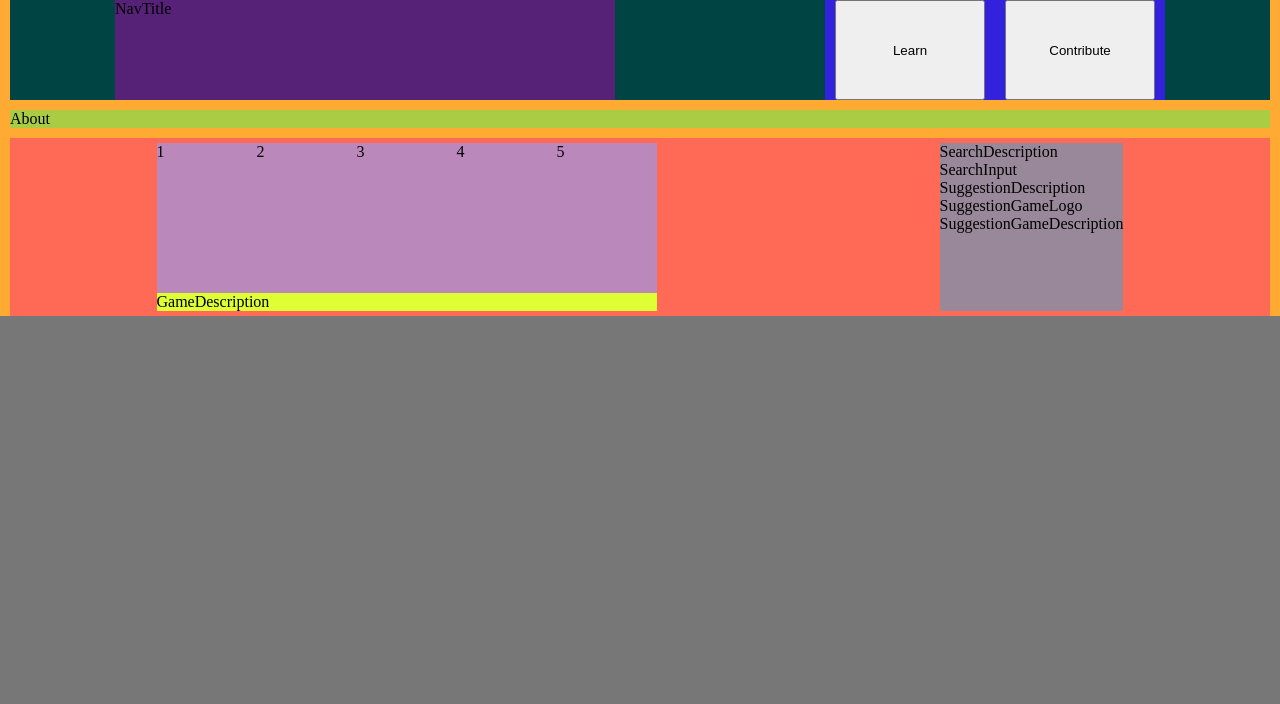
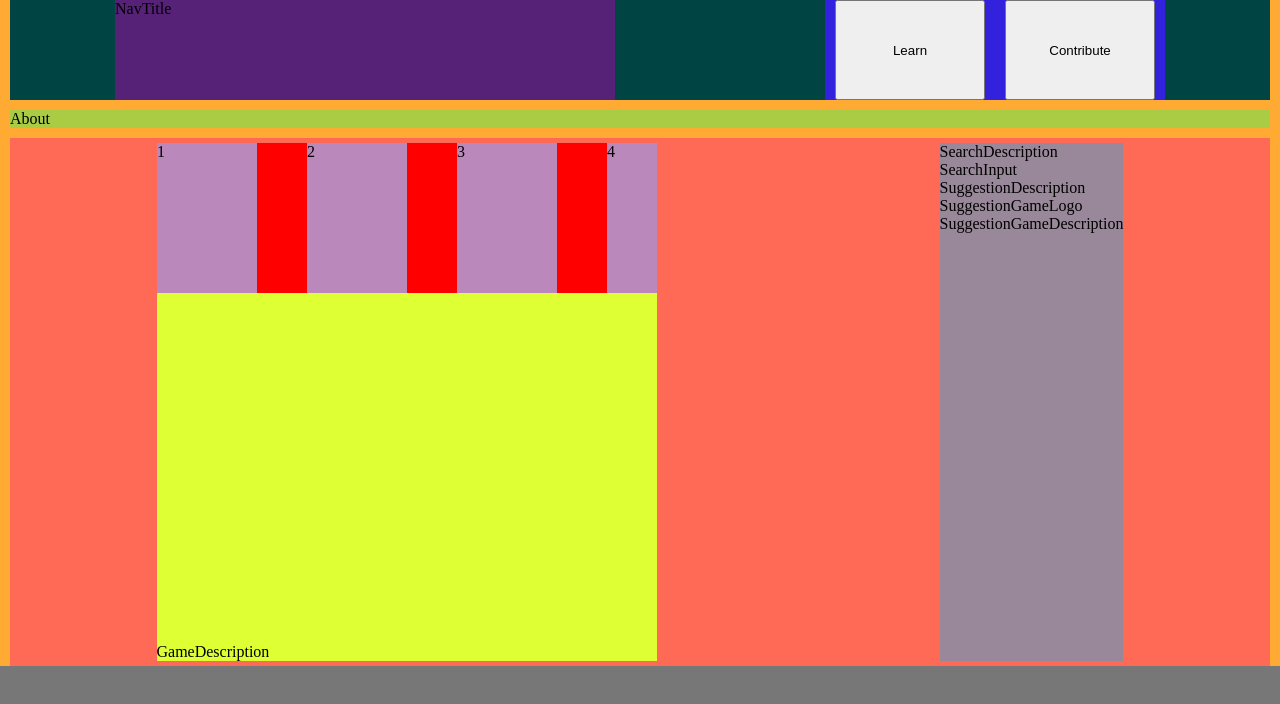
Before and after one commit to cloutierMat/rocket-appliance, a React (Create React App) app in the folder frontend/: page / in a window 1280 px wide. Shown: the top 704 px of the page. Built offline with nearby package versions, Linux system fonts and the light colour scheme.

Commit message:
scroll bar kind of working

```diff
--- a/frontend/src/app.css
+++ b/frontend/src/app.css
@@ -1,3 +1,13 @@
+::-webkit-scrollbar {
+   width: 0px;
+   height: 0px;
+}
+
+::-webkit-scrollbar-button {
+   width: 0px;
+   height: 0px;
+}
+
 body {
 	height: 100%;
 	width: 100%;
@@ -47,7 +57,7 @@ nav {
 	flex-wrap: wrap;
 	justify-content: space-around;
 	/* margin-top: 10px;
-   margin-right: 10px;
+   margin-right: 10px;j
    margin-left: 10px; */
 	background-color: #044;
 	/* border: 5px solid orange; */
@@ -98,23 +108,24 @@ nav {
 }
 
 .gallery {
-	min-width: 500px;
-	height: 150px;
-	/* display: inline-flex; */
-	overflow-x: scroll;
-	overflow-y: scroll;
-	/*overflow-y: auto;
+	width: 150px;
+	height: 500px;
+   display: block;
+	/* display: flex;
+   flex-direction: column; */
+	overflow-y: auto;
 	overflow-x: hidden;
-	transform: rotate(-90deg);
-	transform-origin: right top;
-	transform: rotate(-90deg) translateY(-150px); */
+   transform: rotate(-90deg) translateY(-150px);
+   transform-origin: top right;
+   background-color: red;
 }
 
 .game-card {
-	display: inline-block;
-	height: 150px;
+	display: block;
+   height: 150px;
 	width: 100px;
 	background-color: #b8b;
-	/*transform: rotate(90deg);
-	transform-origin: right top; */
+   transform: rotate(90deg) translateY(-50px) translateX(100px);
+   transform-origin: top right;
+   /* flex-shrink: 0; */
 }
```
